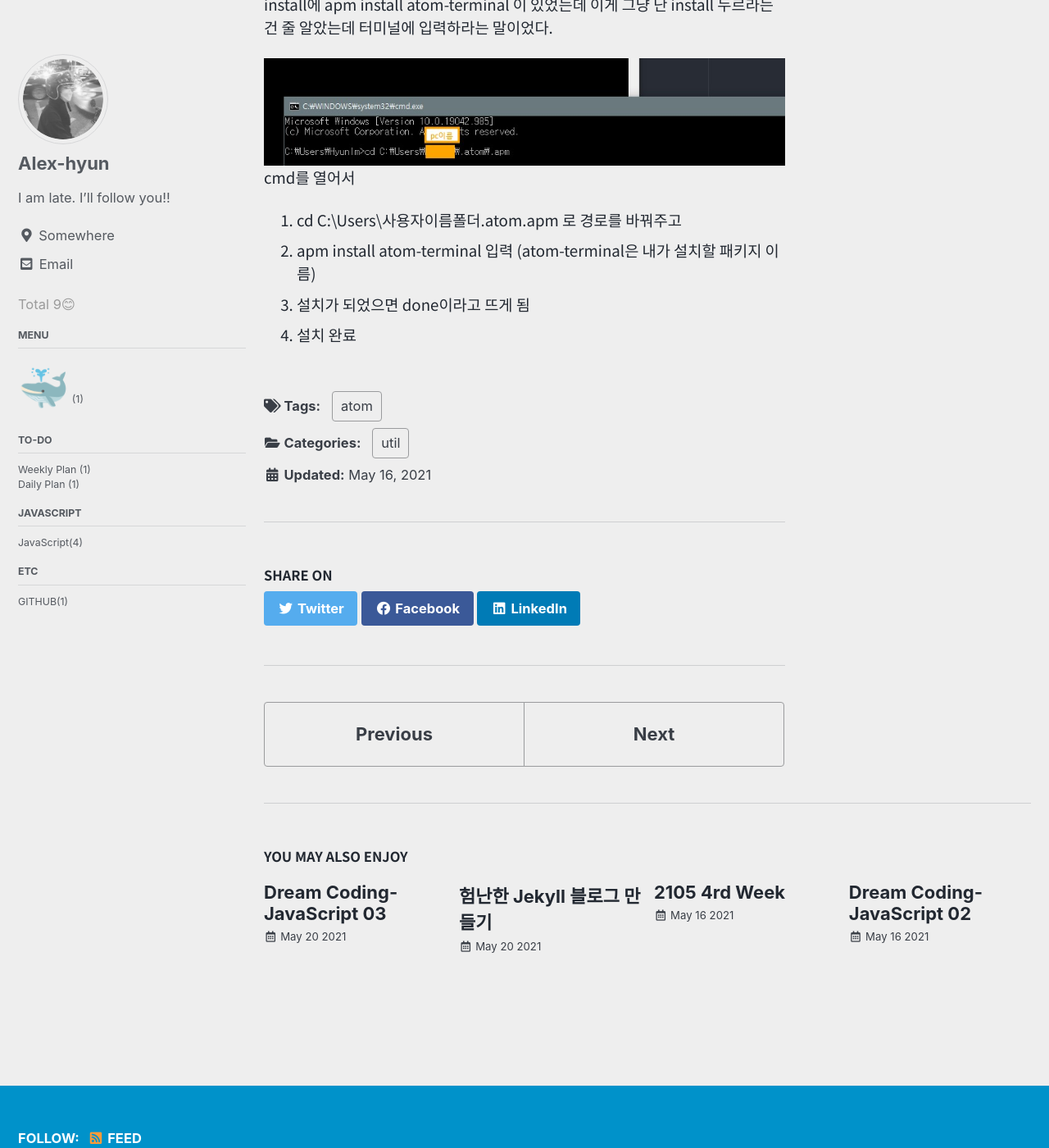
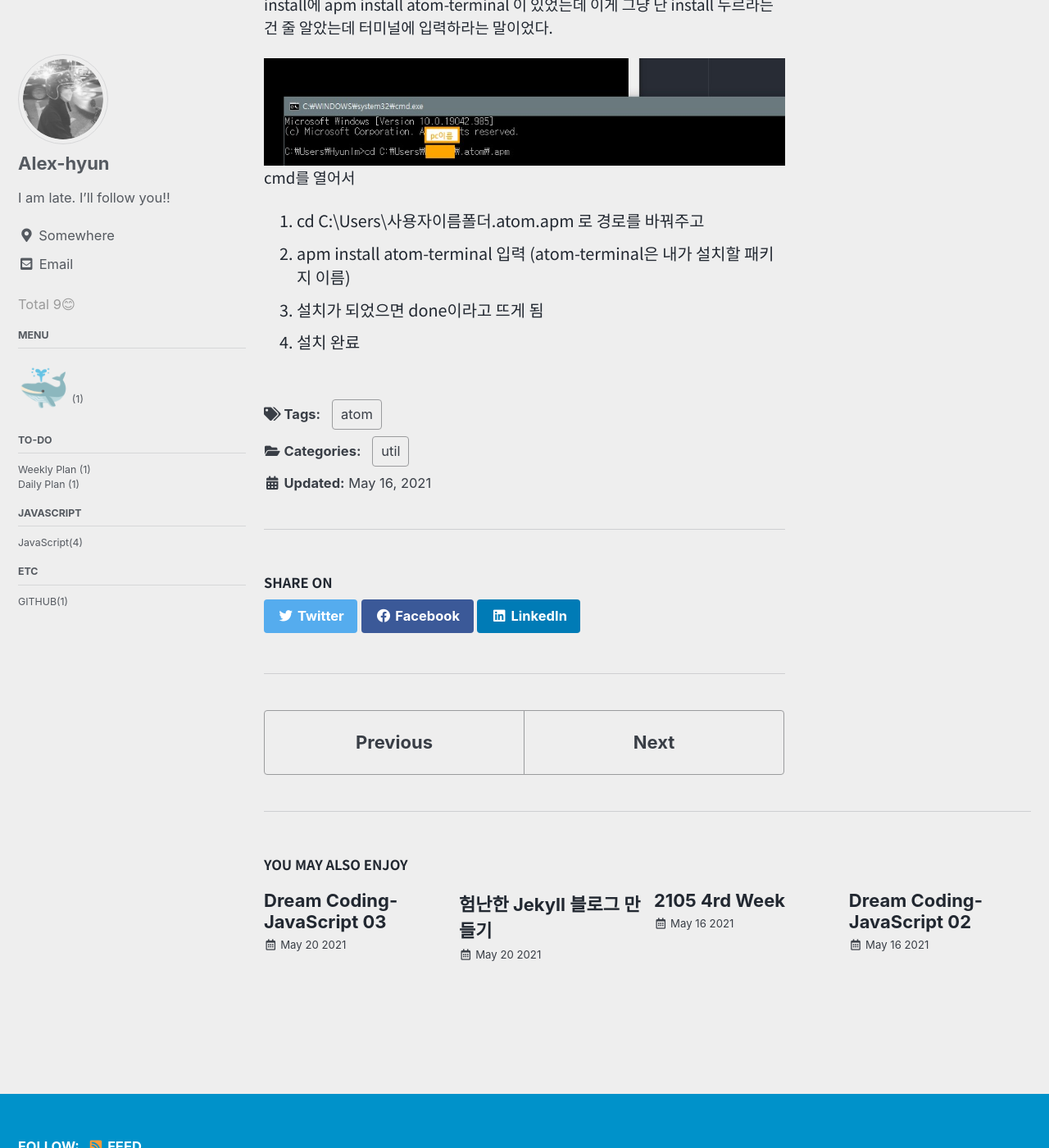
Before and after one commit to h-alex2/h-alex2.github.io, a Jekyll site: the page built from _posts/2021-05-16-01-package-install-inatom.md, in a window 1280 px wide and 1400 px high, scrolled down 280 px. Shown: the whole window at 82% size. Built offline with Jekyll 4.4.1, drawn with Linux system fonts in a browser that asks for light colours; cached includes are drawn as plain includes.

Commit message:
modify list font-scale

```diff
--- a/_sass/minimal-mistakes/_base.scss
+++ b/_sass/minimal-mistakes/_base.scss
@@ -203,7 +203,7 @@
 }
 
 li ul,
-li ol {
+li ol, {
   margin-top: 0.5em;
 }
 
@@ -363,3 +363,7 @@
   -webkit-transition: $global-transition;
   transition: $global-transition;
 }
+
+// ul {
+//   font-size:2em;
+// }
--- a/_sass/minimal-mistakes/_page.scss
+++ b/_sass/minimal-mistakes/_page.scss
@@ -106,9 +106,13 @@
 	}
 
   p,
-  li,
+  // li,
   dl {
     font-size: 0.85em;
+  }
+
+  li {
+    font-size: 0.9em;
   }
 
   /* paragraph indents */
```
Also changed, not shown: assets/css/weeklyplan_table.css (+5 -4 lines).
